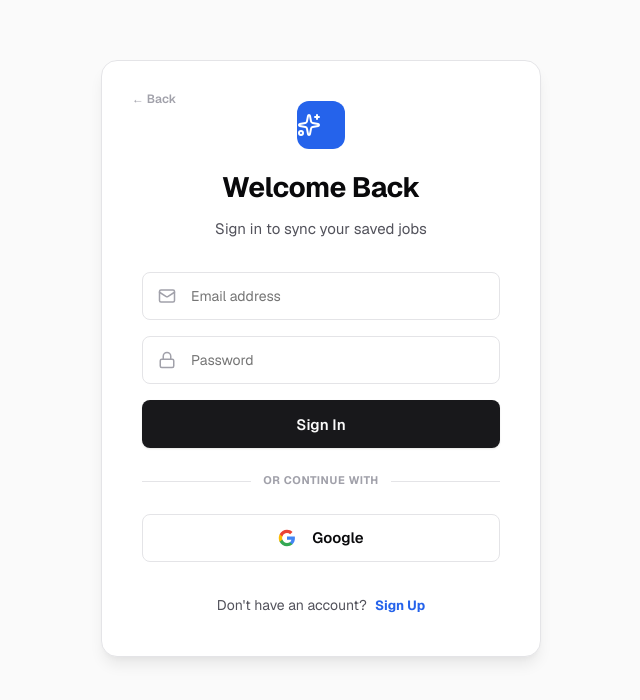
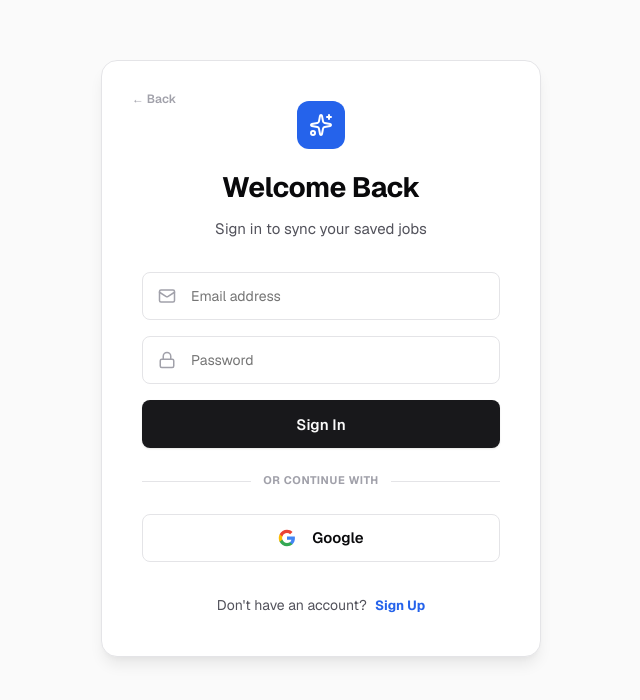
Before and after one commit to shah1b/rwjobs-platform, a React (Vite) app: page / in a window 1280 px wide. Both pictures are taken after a click on the button "Jobs". Shown: the top 700 px of the page, without its empty margins (319-959 px from the left). Built offline with nearby package versions, Linux system fonts and the light colour scheme; no server answers; the HTML template or start-up script is replaced by a standard one; a web font is replaced by a local one.

Commit message:
fix: correct justifyContent property in AuthPanel

```diff
--- a/src/components/panels/Auth.tsx
+++ b/src/components/panels/Auth.tsx
@@ -80,7 +80,7 @@ export const AuthPanel = () => {
           >
             ← Back
           </button>
-          <div className="logo-mark" style={{ margin: '0 auto 16px', width: '48px', height: '48px', background: 'var(--blue)', borderRadius: '12px', display: 'flex', alignItems: 'center', justifyCenter: 'center' }}>
+          <div className="logo-mark" style={{ margin: '0 auto 16px', width: '48px', height: '48px', background: 'var(--blue)', borderRadius: '12px', display: 'flex', alignItems: 'center', justifyContent: 'center' }}>
             <Sparkles size={24} color="#FFF" />
           </div>
           <h2 style={{ fontFamily: 'var(--font)', fontWeight: 800, fontSize: '28px', letterSpacing: '-0.5px' }}>
```
